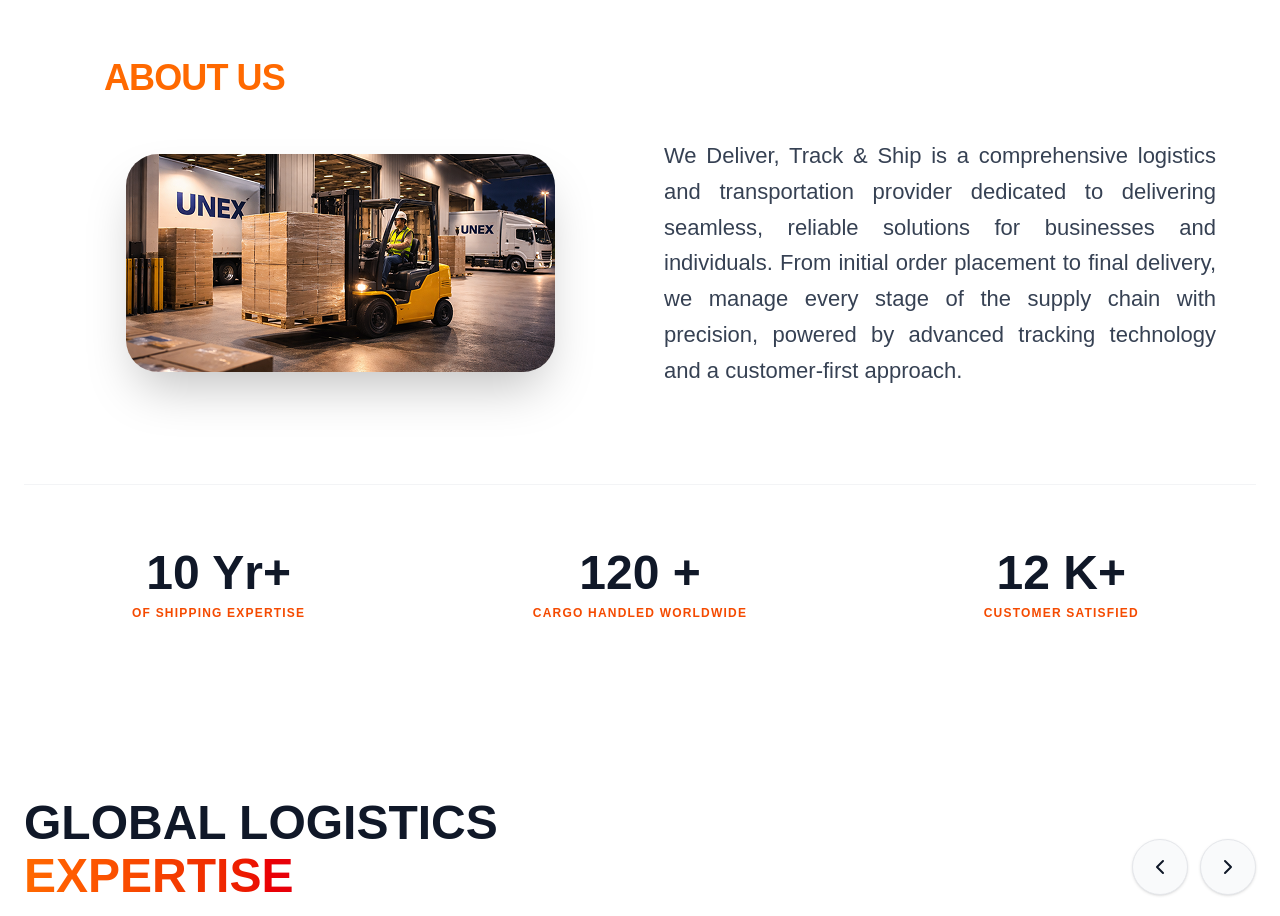
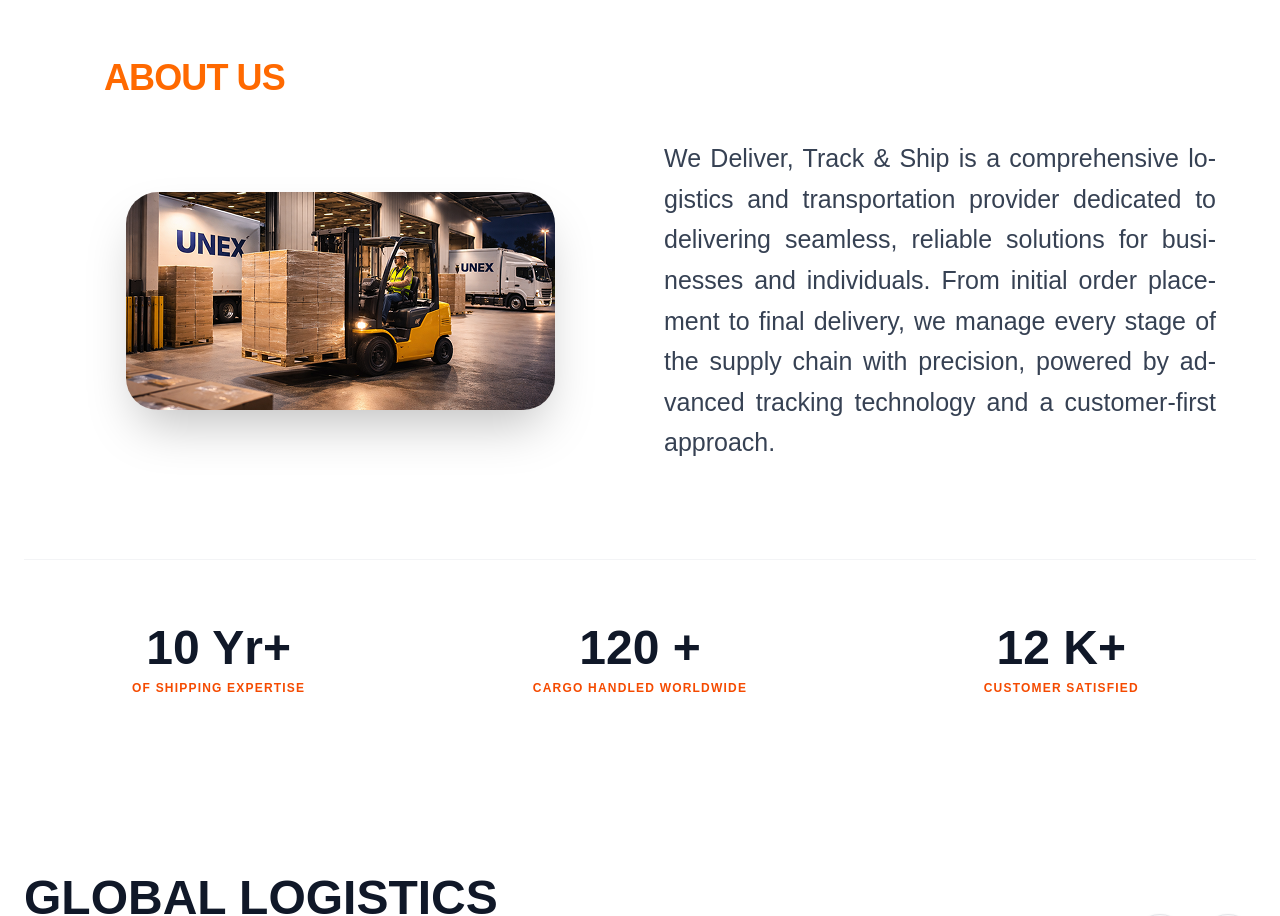
Before and after one commit to binsam008/unex, a React (Vite) app: page / in a window 1280 px wide. Shown: the part 1180-2096 px from the top of the page. Built offline with nearby package versions, Linux system fonts and the light colour scheme.

Commit message:
changes in aboutjs by correct the space of right text

```diff
--- a/src/sections/About.jsx
+++ b/src/sections/About.jsx
@@ -53,8 +53,13 @@ export default function About() {
           </motion.div>
 
           {/* RIGHT TEXT */}
+  {/* RIGHT TEXT */}
 <motion.div variants={itemVariants}>
-            <p className="text-gray-700 leading-relaxed text-lg md:text-[22px] text-justify font-outfit">
+<p
+  lang="en"
+  className="text-gray-700 leading-relaxed text-lg md:text-[25px] font-outfit text-justify hyphens-auto"
+  style={{ hyphens: 'auto' }}
+>
   We Deliver, Track & Ship is a comprehensive logistics and
   transportation provider dedicated to delivering seamless,
   reliable solutions for businesses and individuals. From initial
```
Lines whose indentation alone changed are shown as unchanged.
